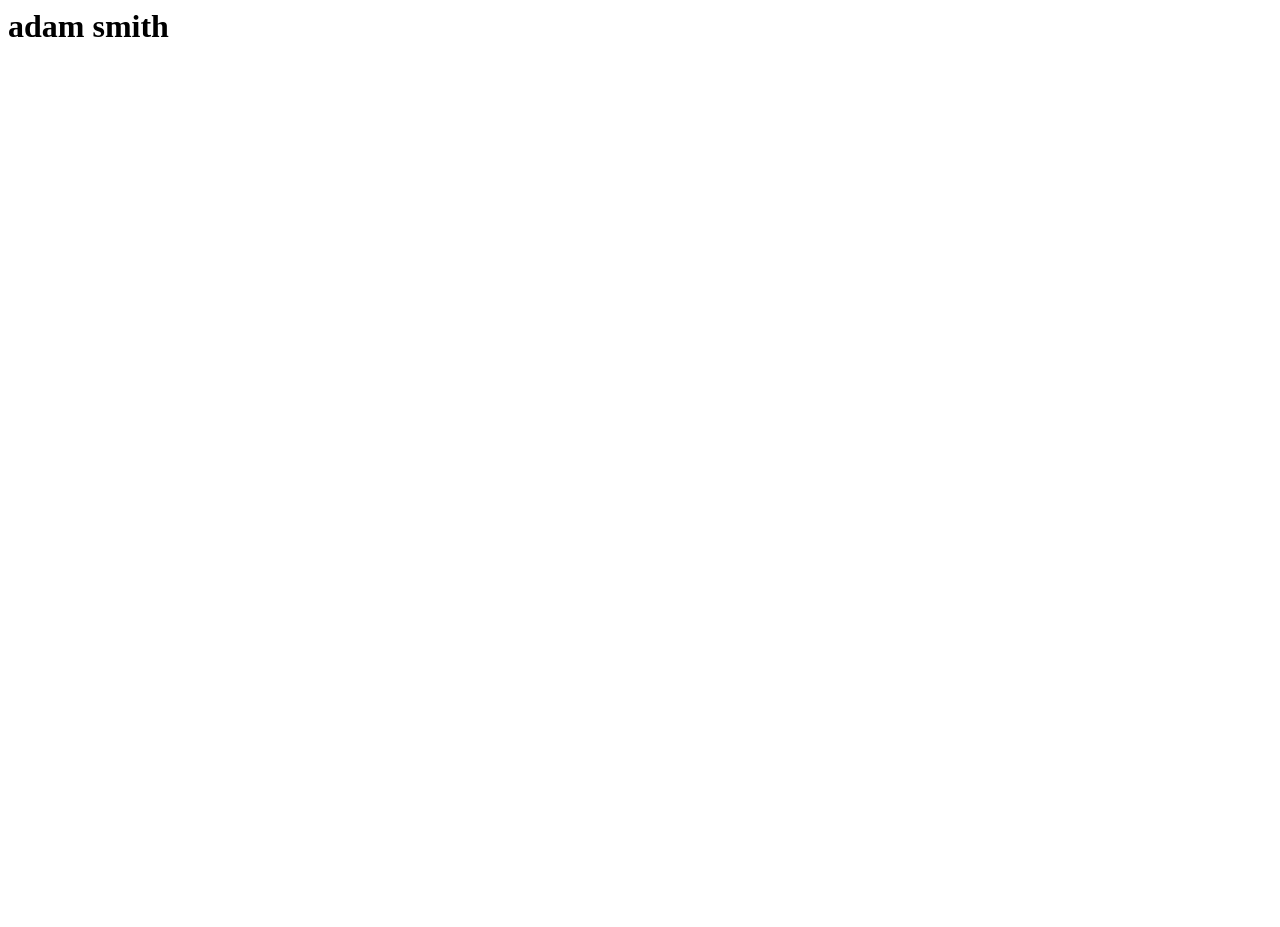
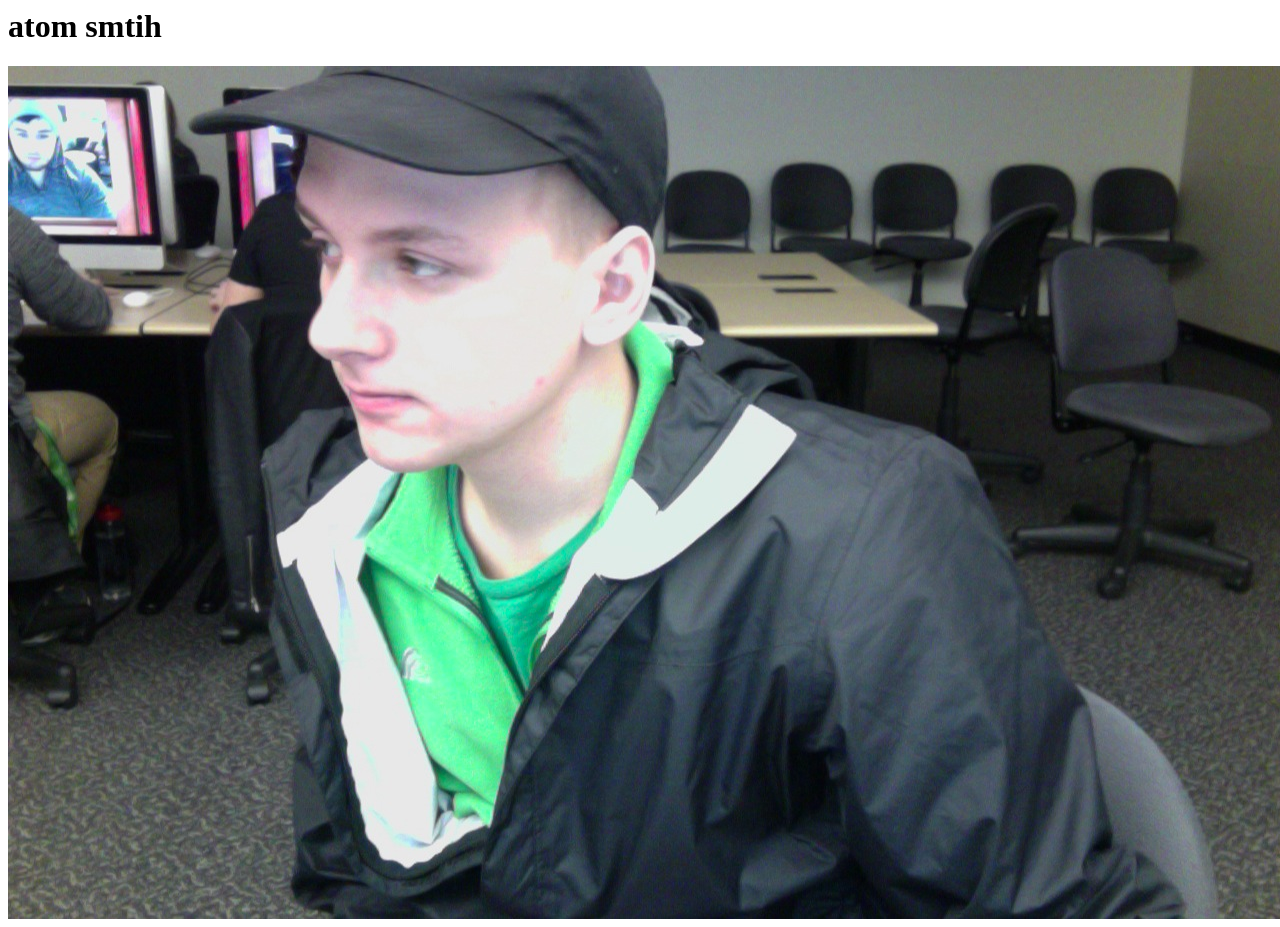
Before and after one commit to atom11/atom11.github.io, a plain HTML site: page index.html in a window 1280 px wide. Before the commit the page ends 800 px from the top, so only its background shows below. Drawn offline with Linux system fonts and the light colour scheme.

Commit message:
tired selfie
added a photo

```diff
--- a/index.html
+++ b/index.html
@@ -1 +1,11 @@
-<h1> adam smith </h1>
+<html>
+<head>
+	<title>atom smith</title>
+</head>
+<body>
+
+ 	<h1>atom smtih</h1>
+
+ 	<img src="img/me.jpg">
+</body>
+</html>
```
Also changed, not shown: img/me.jpg (added).
